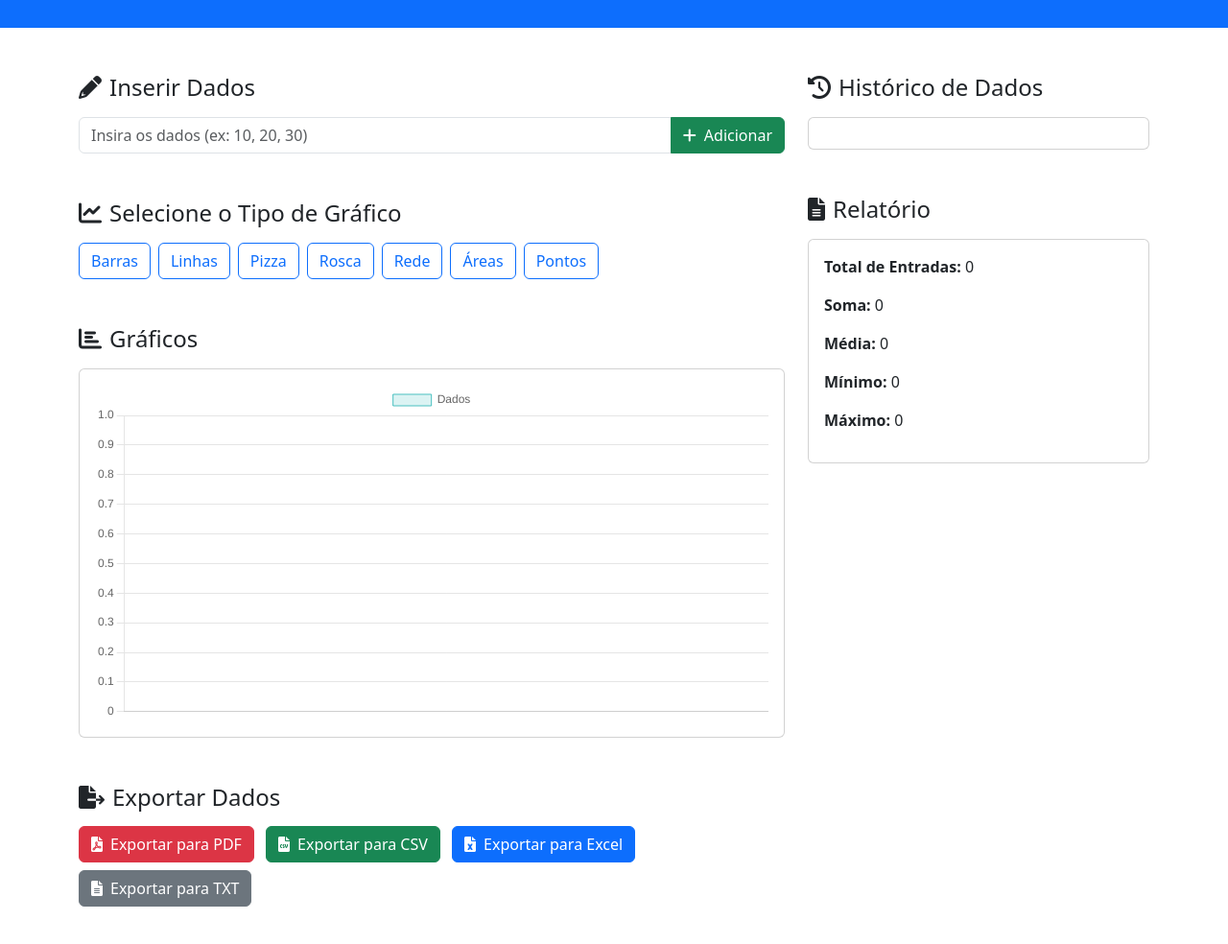
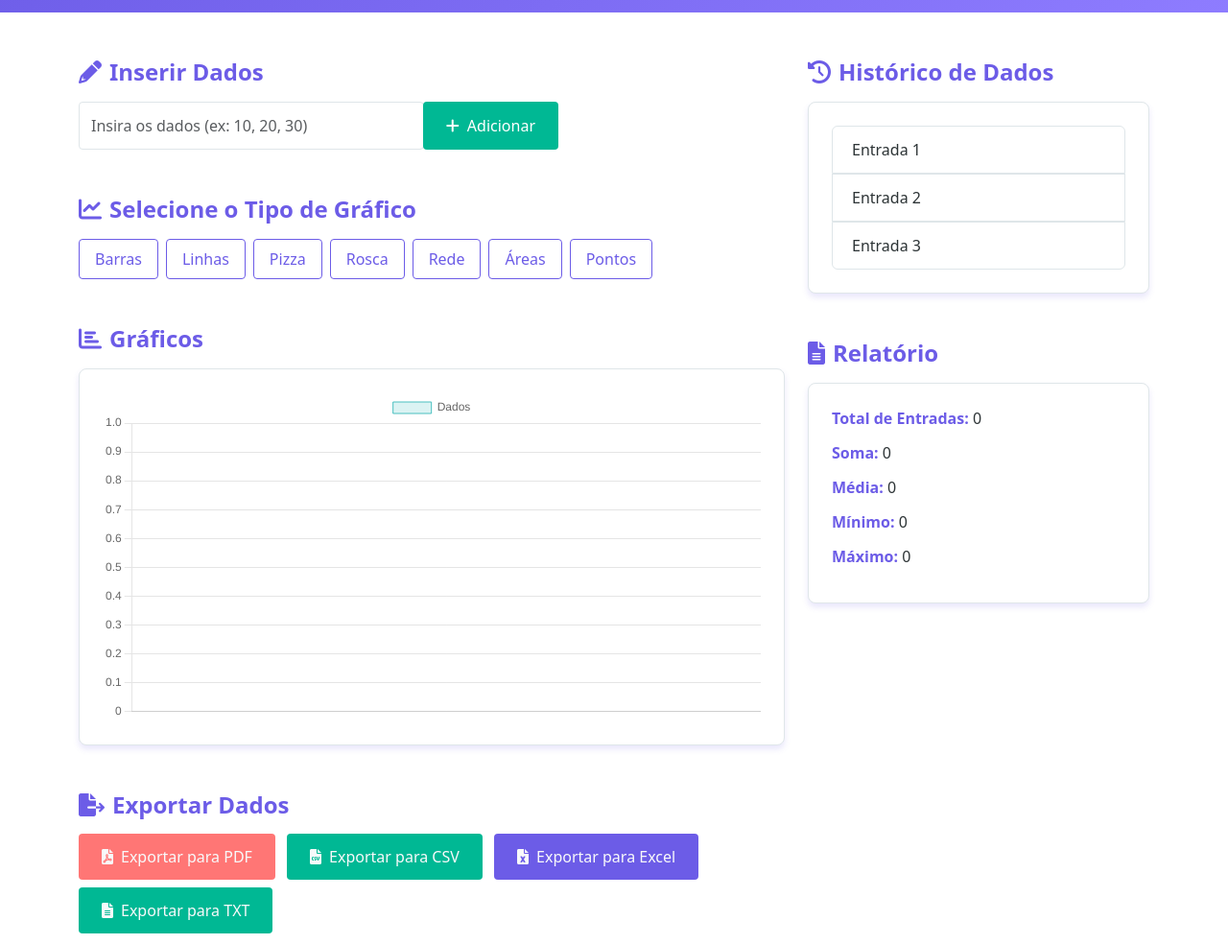
Before and after one commit to LuisT-ls/dashboard, a plain HTML site: page index.html in a window 1280 px wide. Shown: the part 140-1124 px from the top of the page at 96% size. Drawn offline with nearby package versions, Linux system fonts and the light colour scheme.

Commit message:
Melhoria no layout para o history, header, charts e report

```diff
--- a/assets/css/modules/features/charts.css
+++ b/assets/css/modules/features/charts.css
@@ -0,0 +1,146 @@
+/* charts.css */
+
+/* Seção de Inserir Dados */
+#data-entry {
+  margin-bottom: 2rem;
+}
+
+#data-entry h2 {
+  color: var(--color-primary);
+  font-size: 1.5rem;
+  font-weight: bold;
+  margin-bottom: 1rem;
+}
+
+#data-entry h2 i {
+  color: var(--color-primary);
+  margin-right: 0.5rem;
+}
+
+#data-entry .input-group {
+  max-width: 500px;
+}
+
+#data-entry .form-control {
+  border: 1px solid var(--color-border);
+  border-radius: 0.25rem;
+  padding: 0.75rem;
+}
+
+#data-entry .btn-success {
+  background-color: var(--color-success);
+  border: none;
+  border-radius: 0.25rem;
+  padding: 0.75rem 1.5rem;
+  transition: background-color 0.3s ease;
+}
+
+#data-entry .btn-success:hover {
+  background-color: var(--color-success-dark);
+}
+
+/* Seção de Seleção do Tipo de Gráfico */
+#chart-type {
+  margin-bottom: 2rem;
+}
+
+#chart-type h2 {
+  color: var(--color-primary);
+  font-size: 1.5rem;
+  font-weight: bold;
+  margin-bottom: 1rem;
+}
+
+#chart-type h2 i {
+  color: var(--color-primary);
+  margin-right: 0.5rem;
+}
+
+#chart-type .chart-type-btn {
+  border: 1px solid var(--color-primary);
+  color: var(--color-primary);
+  border-radius: 0.25rem;
+  padding: 0.5rem 1rem;
+  transition: background-color 0.3s ease, color 0.3s ease;
+}
+
+#chart-type .chart-type-btn:hover {
+  background-color: var(--color-primary);
+  color: var(--color-text-light);
+}
+
+/* Seção de Gráficos */
+#charts {
+  margin-bottom: 2rem;
+}
+
+#charts h2 {
+  color: var(--color-primary);
+  font-size: 1.5rem;
+  font-weight: bold;
+  margin-bottom: 1rem;
+}
+
+#charts h2 i {
+  color: var(--color-primary);
+  margin-right: 0.5rem;
+}
+
+#charts .card {
+  background-color: var(--color-background);
+  border: 1px solid var(--color-border);
+  border-radius: 0.5rem;
+  box-shadow: 0 4px 6px var(--color-shadow);
+}
+
+#charts .card-body {
+  padding: 1.5rem;
+}
+
+/* Seção de Exportar Dados */
+#export {
+  margin-bottom: 2rem;
+}
+
+#export h2 {
+  color: var(--color-primary);
+  font-size: 1.5rem;
+  font-weight: bold;
+  margin-bottom: 1rem;
+}
+
+#export h2 i {
+  color: var(--color-primary);
+  margin-right: 0.5rem;
+}
+
+#export .btn {
+  border: none;
+  border-radius: 0.25rem;
+  padding: 0.75rem 1.5rem;
+  transition: opacity 0.3s ease;
+}
+
+#export .btn:hover {
+  opacity: 0.9;
+}
+
+#export .btn-danger {
+  background-color: var(--color-danger);
+  color: var(--color-text-light);
+}
+
+#export .btn-success {
+  background-color: var(--color-success);
+  color: var(--color-text-light);
+}
+
+#export .btn-primary {
+  background-color: var(--color-primary);
+  color: var(--color-text-light);
+}
+
+#export .btn-secondary {
+  background-color: var(--color-secondary);
+  color: var(--color-text-light);
+}
--- a/assets/css/modules/features/history.css
+++ b/assets/css/modules/features/history.css
@@ -0,0 +1,45 @@
+/* history.css */
+#data-history {
+  margin-bottom: 2rem;
+}
+
+#data-history h2 {
+  color: var(--color-primary);
+  font-size: 1.5rem;
+  font-weight: bold;
+  margin-bottom: 1rem;
+}
+
+#data-history h2 i {
+  color: var(--color-primary);
+  margin-right: 0.5rem;
+}
+
+#data-history .card {
+  background-color: var(--color-background);
+  border: 1px solid var(--color-border);
+  border-radius: 0.5rem;
+  box-shadow: 0 4px 6px var(--color-shadow);
+}
+
+#data-history .card-body {
+  padding: 1.5rem;
+}
+
+#data-history .list-group {
+  margin-bottom: 0;
+}
+
+#data-history .list-group-item {
+  background-color: var(--color-background);
+  border: 1px solid var(--color-border);
+  color: var(--color-text);
+  padding: 0.75rem 1.25rem;
+  transition: background-color 0.3s ease, transform 0.3s ease;
+}
+
+#data-history .list-group-item:hover {
+  background-color: var(--color-primary-light);
+  color: var(--color-text-light);
+  transform: translateX(5px);
+}
--- a/assets/css/modules/features/report.css
+++ b/assets/css/modules/features/report.css
@@ -0,0 +1,36 @@
+/* report.css */
+#report {
+  margin-bottom: 2rem;
+}
+
+#report h2 {
+  color: var(--color-primary);
+  font-size: 1.5rem;
+  font-weight: bold;
+  margin-bottom: 1rem;
+}
+
+#report h2 i {
+  color: var(--color-primary);
+  margin-right: 0.5rem;
+}
+
+#report .card {
+  background-color: var(--color-background);
+  border: 1px solid var(--color-border);
+  border-radius: 0.5rem;
+  box-shadow: 0 4px 6px var(--color-shadow);
+}
+
+#report .card-body {
+  padding: 1.5rem;
+}
+
+#report-content p {
+  color: var(--color-text);
+  margin-bottom: 0.75rem;
+}
+
+#report-content strong {
+  color: var(--color-primary);
+}
--- a/assets/css/modules/layout/header.css
+++ b/assets/css/modules/layout/header.css
@@ -1,7 +1,25 @@
-/* Estilos para o cabeçalho */
+/* Header */
 header {
-  background-color: #333;
-  color: #fff;
-  padding: 1rem;
+  background: var(--gradient-primary);
+  color: var(--color-text-light);
+  padding: 2rem 0;
   text-align: center;
 }
+
+header h1 {
+  font-size: 2.5rem;
+  font-weight: bold;
+  margin-bottom: 0.5rem;
+}
+
+header h1 i {
+  color: var(--color-text-light);
+  margin-right: 0.5rem;
+}
+
+header p.lead {
+  font-size: 1.25rem;
+  color: var(--color-text-light);
+  opacity: 0.9;
+  margin-bottom: 0;
+}
--- a/index.html
+++ b/index.html
@@ -56,7 +56,7 @@
         <div class="row">
           <!-- Coluna do Gráfico -->
           <div class="col-md-8">
-            <!-- Data Entry Section -->
+            <!-- Inserir Dados -->
             <section id="data-entry" class="mb-5">
               <h2 class="h4 mb-3">
                 <i class="fas fa-pencil-alt me-2"></i>Inserir Dados
@@ -74,7 +74,7 @@
               </div>
             </section>
 
-            <!-- Chart Type Selection -->
+            <!-- Seleção do Tipo de Gráfico -->
             <section id="chart-type" class="mb-5">
               <h2 class="h4 mb-3">
                 <i class="fas fa-chart-line me-2"></i>Selecione o Tipo de
@@ -126,7 +126,7 @@
               </div>
             </section>
 
-            <!-- Charts Section -->
+            <!-- Gráficos -->
             <section id="charts" class="mb-5">
               <h2 class="h4 mb-3">
                 <i class="fas fa-chart-bar me-2"></i>Gráficos
@@ -138,7 +138,7 @@
               </div>
             </section>
 
-            <!-- Export Section -->
+            <!-- Exportar Dados -->
             <section id="export">
               <h2 class="h4 mb-3">
                 <i class="fas fa-file-export me-2"></i>Exportar Dados
@@ -170,7 +170,9 @@
               <div class="card">
                 <div class="card-body">
                   <ul id="history-list" class="list-group">
-                    <!-- Itens do histórico serão adicionados aqui dinamicamente -->
+                    <li class="list-group-item">Entrada 1</li>
+                    <li class="list-group-item">Entrada 2</li>
+                    <li class="list-group-item">Entrada 3</li>
                   </ul>
                 </div>
               </div>
```
